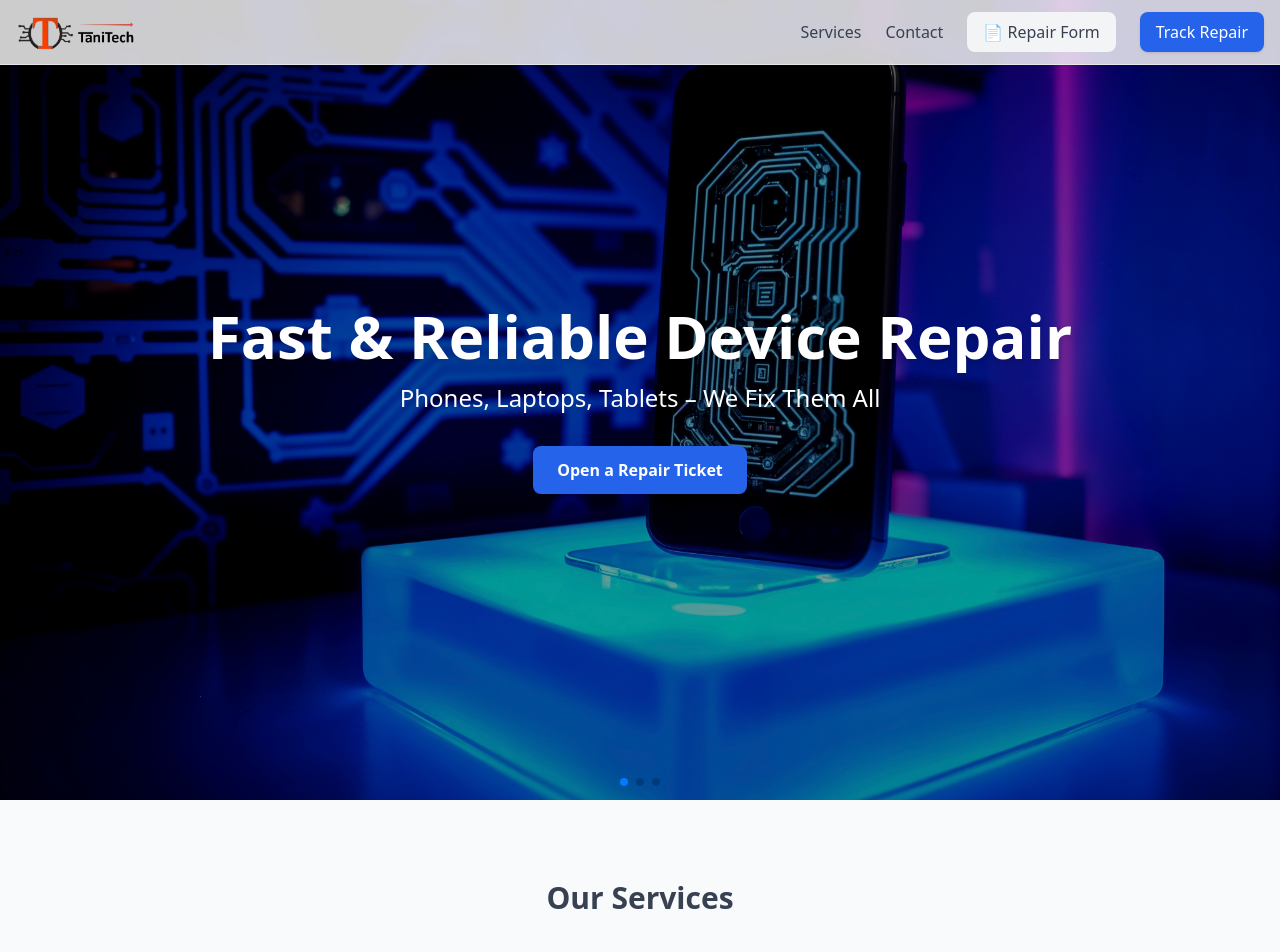
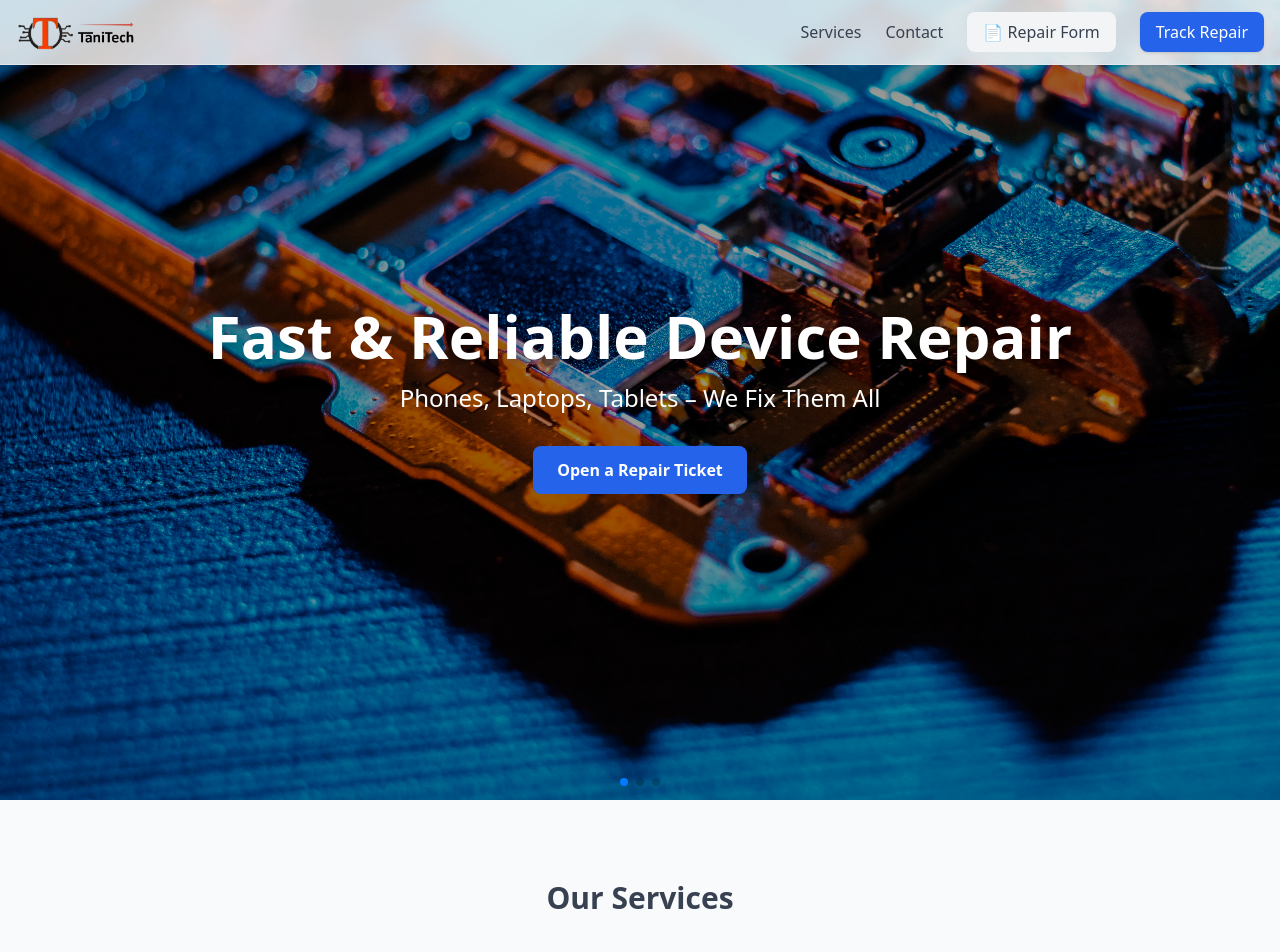
Before and after one commit to HiiDqN-ds/RepairTrack, a Django app: page / in a window 1280 px wide. Shown: the top 952 px of the page. Run offline with Django 5.2, Linux system fonts and the light colour scheme; some libraries are stand-ins or nearby versions; grey boxes are pictures that could not be loaded.

Commit message:
Fix slider image paths with static tags

```diff
--- a/home/templates/home/index.html
+++ b/home/templates/home/index.html
@@ -7,7 +7,7 @@
     <meta name="viewport" content="width=device-width, initial-scale=1.0">
     <script src="https://cdn.tailwindcss.com"></script>
     <link rel="stylesheet" href="https://cdn.jsdelivr.net/npm/swiper@10/swiper-bundle.min.css"/>
-    <link rel="shortcut icon" href="repair_system\static\favicon.ico" type="image/x-icon">
+    <link rel="shortcut icon" href="home\templates\home\static\favicon.ico" type="image/x-icon">
 
 </head>
 <body class="font-sans text-gray-700">
@@ -46,7 +46,7 @@
 <section id="hero" class="relative h-screen">
     <div class="swiper h-full">
         <div class="swiper-wrapper h-full">
-            <div class="swiper-slide bg-[url('{% static "home/slider/slide3.jpg" %}')] bg-center bg-cover flex flex-col justify-center items-center text-white text-center px-4">
+            <div class="swiper-slide bg-[url('{% static "home/slider/slide1.jpg" %}')] bg-center bg-cover flex flex-col justify-center items-center text-white text-center px-4">
                 <div class="absolute inset-0 bg-black/40"></div>
                 <div class="relative z-10 animate-fadeIn">
                     <h2 class="text-4xl sm:text-5xl md:text-6xl font-bold drop-shadow-lg">Fast & Reliable Device Repair</h2>
```
Also changed, not shown: home/static/favicon.ico (renamed from home/templates/home/static/favicon.ico), home/templates/home/static/home/slider/slide1.jpg (added), home/templates/home/static/home/slider/slide3.jpg (added), repair_system/static/favicon.ico (deleted), 1 other file.
